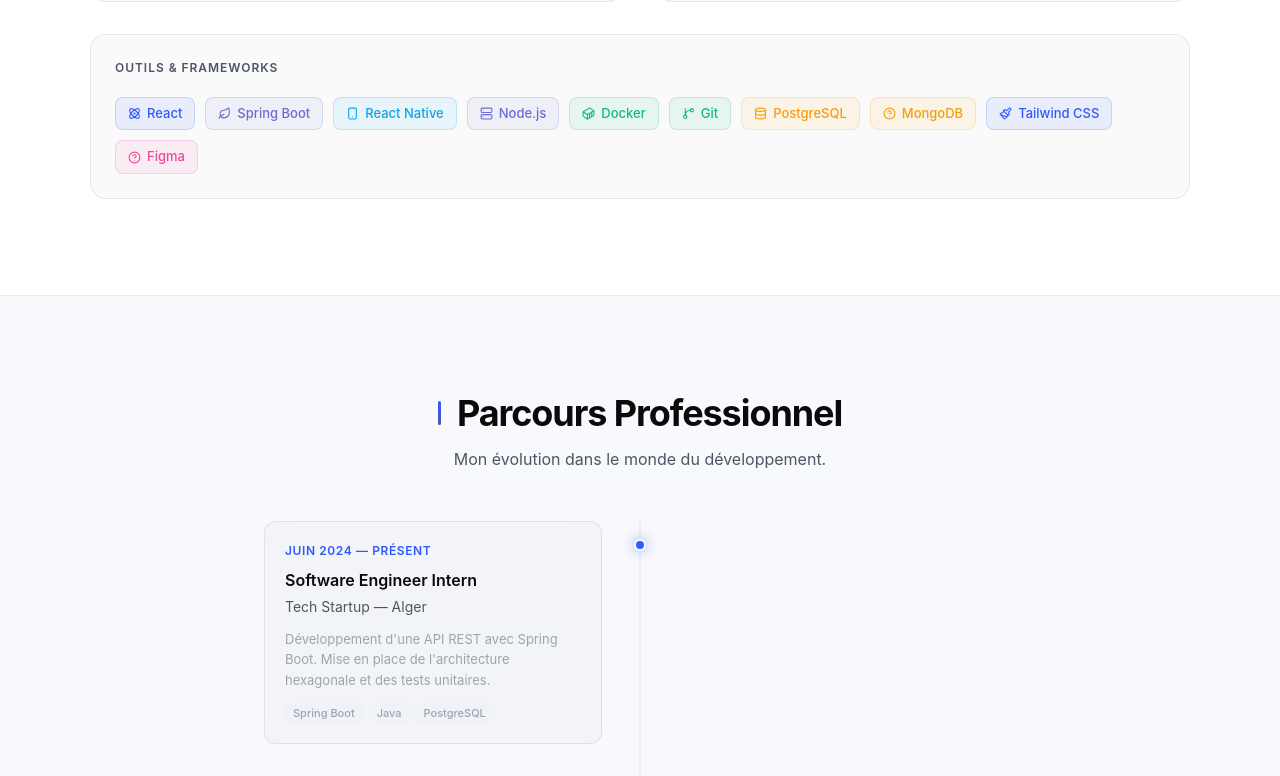
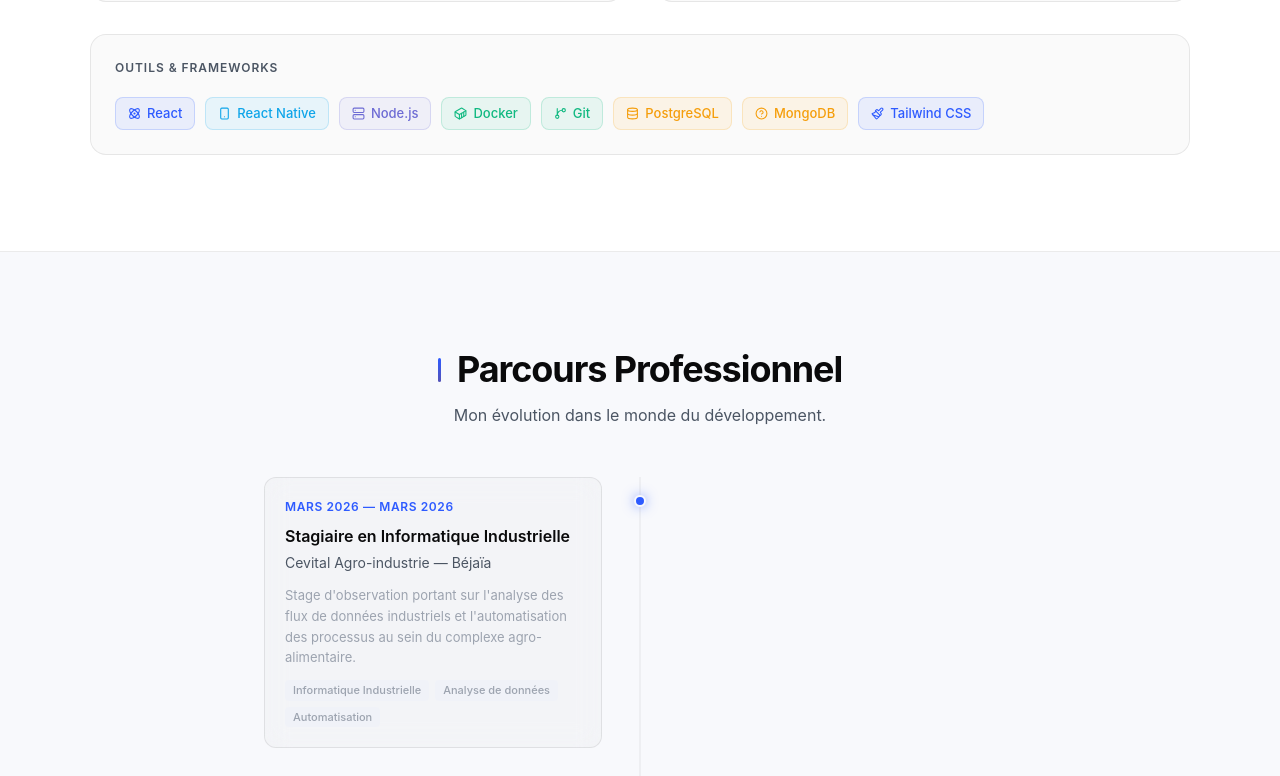
Before and after one commit to imenelc1/Portfolio, a React (Vite) app: page / in a window 1280 px wide. Shown: the part 2018-2794 px from the top of the page. Built offline with nearby package versions, Linux system fonts and the light colour scheme.

Commit message:
les leins de contact

```diff
--- a/package.json
+++ b/package.json
@@ -11,9 +11,10 @@
   },
   "dependencies": {
     "@tailwindcss/postcss": "^4.2.2",
-    "lucide-react": "^1.8.0",
+    "lucide-react": "^1.11.0",
     "react": "^19.2.4",
-    "react-dom": "^19.2.4"
+    "react-dom": "^19.2.4",
+    "react-icons": "^5.6.0"
   },
   "devDependencies": {
     "@eslint/js": "^9.39.4",
--- a/src/components/sections/ContactSection.jsx
+++ b/src/components/sections/ContactSection.jsx
@@ -5,7 +5,7 @@
 import { useState } from 'react'
 import { useLang } from '../../context/AppContext'
 import SectionHeader from '../ui/SectionHeader'
-
+import { FaLinkedin, FaGithub, FaEnvelope } from "react-icons/fa";
 export default function ContactSection() {
   const { t } = useLang()
 
@@ -54,9 +54,21 @@ export default function ContactSection() {
   }
 
   const socialLinks = [
-    { name: 'GitHub',   url: 'https://github.com/',    icon: '⌨️' },
-    { name: 'LinkedIn', url: 'https://linkedin.com/',  icon: '💼' },
-    { name: 'Twitter',  url: 'https://twitter.com/',   icon: '🐦' },
+    {
+      name: 'Email',
+      url: 'mailto:lakhdarchaouchimene@gmail.com',
+      icon: <FaEnvelope size={20} />
+    },
+    {
+      name: 'GitHub',
+      url: 'https://github.com/imenelc1',
+      icon: <FaGithub size={20} />
+    },
+    {
+      name: 'LinkedIn',
+      url: 'https://www.linkedin.com/in/imene-lakhdar-chaouch-234751385?utm_source=share_via&utm_content=profile&utm_medium=member_android',
+      icon: <FaLinkedin size={20} />
+    },
   ]
 
   return (
@@ -75,103 +87,10 @@ export default function ContactSection() {
           align="center"
         />
 
-        {/* Formulaire */}
-        <form
-          onSubmit={handleSubmit}
-          style={{
-            display: 'flex',
-            flexDirection: 'column',
-            gap: '1rem',
-          }}
-        >
-          {/* Email */}
-          <div>
-            <label style={{
-              display: 'block',
-              marginBottom: '0.5rem',
-              fontSize: '0.875rem',
-              color: 'var(--text-secondary)',
-              fontFamily: 'var(--font-grotesk)',
-              fontWeight: 500,
-            }}>
-              {t('contact.email_label')}
-            </label>
-            <input
-              type="email"
-              name="email"
-              value={formData.email}
-              onChange={handleChange}
-              required
-              style={inputStyle}
-              onFocus={e => e.target.style.borderColor = 'var(--accent)'}
-              onBlur={e => e.target.style.borderColor = 'var(--border-color)'}
-              placeholder="vous@exemple.com"
-            />
-          </div>
-
-          {/* Message */}
-          <div>
-            <label style={{
-              display: 'block',
-              marginBottom: '0.5rem',
-              fontSize: '0.875rem',
-              color: 'var(--text-secondary)',
-              fontFamily: 'var(--font-grotesk)',
-              fontWeight: 500,
-            }}>
-              {t('contact.message_label')}
-            </label>
-            <textarea
-              name="message"
-              value={formData.message}
-              onChange={handleChange}
-              required
-              rows={5}
-              style={{
-                ...inputStyle,
-                resize: 'vertical',
-                minHeight: '120px',
-              }}
-              onFocus={e => e.target.style.borderColor = 'var(--accent)'}
-              onBlur={e => e.target.style.borderColor = 'var(--border-color)'}
-              placeholder="Bonjour, j'ai un projet..."
-            />
-          </div>
-
-          {/* Bouton d'envoi */}
-          <button
-            type="submit"
-            disabled={status !== 'idle'}
-            style={{
-              background: status === 'success' ? '#22c55e' : 'var(--accent)',
-              color: '#fff',
-              border: 'none',
-              borderRadius: '10px',
-              padding: '0.875rem',
-              fontSize: '0.9375rem',
-              fontFamily: 'var(--font-grotesk)',
-              fontWeight: 600,
-              cursor: status !== 'idle' ? 'not-allowed' : 'pointer',
-              opacity: status === 'sending' ? 0.7 : 1,
-              transition: 'all 0.2s',
-            }}
-          >
-            {status === 'idle'    && t('contact.send')}
-            {status === 'sending' && t('contact.sending')}
-            {status === 'success' && `✓ ${t('contact.success')}`}
-          </button>
-        </form>
 
         {/* Liens sociaux */}
         <div style={{ marginTop: '3rem', textAlign: 'center' }}>
-          <p style={{
-            fontSize: '0.875rem',
-            color: 'var(--text-muted)',
-            marginBottom: '1rem',
-            fontFamily: 'var(--font-grotesk)',
-          }}>
-            {t('contact.or_find_me')}
-          </p>
+
           <div style={{
             display: 'flex',
             justifyContent: 'center',
--- a/src/data/Certifications.js
+++ b/src/data/Certifications.js
@@ -1,13 +1,13 @@
 export const certifications = [
-    {
-    id: 'az-900',
-    title: 'Azure Fundamentals',
-    issuer: 'Microsoft',
-    issuerIcon: 'Cloud',
-    type: 'certification',          // ← 'certification' ou 'badge'
-    date: { fr: 'Jan 2024', en: 'Jan 2024' },
-    badgeUrl: 'https://learn.microsoft.com/en-us/credentials/',
-    color: '#0078D4',
+   {
+    id: 'ibm-docker-certification',
+    type: 'certification',
+    title: 'Docker Essentials: A Developer Introduction',
+    issuer: 'IBM / Cognitive Class',
+    issuerIcon: 'Container',
+    date: { fr: '26 Avril 2026', en: 'April 26, 2026' },
+    badgeUrl: 'https://courses.cognitiveclass.ai/certificates/1d1956c59a874992aa0b9c10351713ea',
+    color: '#005D5D',
     verified: true,
     inProgress: false,
   },
@@ -47,4 +47,28 @@ export const certifications = [
     verified: true,
     inProgress: false,
   },
+  {
+    id: 'ms-data-analytics-intro',
+    title: "Premiers pas avec l'analyse de données",
+    issuer: 'Microsoft',
+    issuerIcon: 'BarChart3',
+    type: 'badge',
+    date: { fr: 'Avril 2026', en: 'April 2026' },
+    badgeUrl: 'https://learn.microsoft.com/api/achievements/share/fr-fr/imenelakhdarchaouch-7822/Q5MTFWTE?sharingId=94A323555CAF0631',
+    color: '#F2C811',
+    verified: true,
+    inProgress: false,
+  },
+  {
+    id: 'ms-power-bi-start',
+    title: 'Commencer à créer avec Power BI',
+    issuer: 'Microsoft',
+    issuerIcon: 'BarChart',
+    type: 'badge',
+    date: { fr: 'Avril 2026', en: 'April 2026' },
+    badgeUrl: 'https://learn.microsoft.com/api/achievements/share/fr-fr/imenelakhdarchaouch-7822/Q5MG9YXE?sharingId=94A323555CAF0631',
+    color: '#F2C811',
+    verified: true,
+    inProgress: false,
+  },
 ]
--- a/src/data/skills.js
+++ b/src/data/skills.js
@@ -16,7 +16,6 @@ export const programmingLanguages = [
 /* --- Frameworks & Outils --- */
 export const tools = [
   { name: 'React',        category: 'Frontend', icon: 'Atom'         },
-  { name: 'Spring Boot',  category: 'Backend',  icon: 'Leaf'         },
   { name: 'React Native', category: 'Mobile',   icon: 'Smartphone'   },
   { name: 'Node.js',      category: 'Backend',  icon: 'Server'       },
   { name: 'Docker',       category: 'DevOps',   icon: 'Container'    },
@@ -24,14 +23,13 @@ export const tools = [
   { name: 'PostgreSQL',   category: 'Database', icon: 'Database'     },
   { name: 'MongoDB',      category: 'Database', icon: 'CircleStack'  },
   { name: 'Tailwind CSS', category: 'Frontend', icon: 'Paintbrush'   },
-  { name: 'Figma',        category: 'Design',   icon: 'Figma'        },
 ]
 
 export const humanLanguages = [
   {
     name:    { fr: 'Arabe',    en: 'Arabic'   },
     level:   { fr: 'Natif',    en: 'Native'   },
-    icon:    'MessageCircle', // pas de flag → icône neutre
+    icon:    'MessageCircle',
     percent: 100,
   },
   {
@@ -53,57 +51,57 @@ export const humanLanguages = [
    ============================================================ */
 export const experiences = [
   {
-    id: 'se-intern',
+    id: 'internship-cevital',
     title: {
-      fr: 'Software Engineer Intern',
-      en: 'Software Engineer Intern',
+      fr: 'Stagiaire en Informatique Industrielle',
+      en: 'Industrial IT Intern',
     },
-    company: 'Tech Startup — Alger',
+    company: 'Cevital Agro-industrie — Béjaïa',
     period: {
-      start: { fr: 'Juin 2024', en: 'June 2024' },
-      end:   null, // null = "Présent" / "Present"
+      start: { fr: 'Mars 2026', en: 'March 2026' },
+      end:   { fr: 'Mars 2026', en: 'March 2026' },
     },
     description: {
-      fr: 'Développement d\'une API REST avec Spring Boot. Mise en place de l\'architecture hexagonale et des tests unitaires.',
-      en: 'Development of a REST API with Spring Boot. Implementation of hexagonal architecture and unit tests.',
+      fr: 'Stage d\'observation portant sur l\'analyse des flux de données industriels et l\'automatisation des processus au sein du complexe agro-alimentaire.',
+      en: 'Observation internship focused on analyzing industrial data flows and process automation within the food processing complex.',
     },
-    tags: ['Spring Boot', 'Java', 'PostgreSQL'],
+    tags: ['Informatique Industrielle', 'Analyse de données', 'Automatisation'],
     type: 'work',
   },
   {
-    id: 'gl-student',
+    id: 'engineering-student',
     title: {
-      fr: 'Étudiante en Génie Logiciel',
+      fr: 'Élève Ingénieur en Génie Logiciel',
       en: 'Software Engineering Student',
     },
-    company: 'Université — 4ème année',
+    company: 'Université de Béjaïa',
     period: {
-      start: { fr: 'Sept 2021', en: 'Sept 2021' },
-      end:   null,
+      start: { fr: 'Sept 2022', en: 'Sept 2022' },
+      end:   { fr: 'Juin 2027', en: 'June 2027' },
     },
     description: {
-      fr: 'Formation en architecture logicielle, base de données, algorithmique avancée, et génie logiciel agile.',
-      en: 'Training in software architecture, databases, advanced algorithms, and agile software engineering.',
+      fr: 'Cycle d\'ingénieur de 5 ans spécialisé en Génie Logiciel. Focus sur l\'architecture système, le développement mobile (React Native) et les technologies Cloud.',
+      en: '5-year engineering cycle specialized in Software Engineering. Focus on system architecture, mobile development (React Native), and Cloud technologies.',
     },
-    tags: ['Architecture', 'Agile', 'Algorithmique'],
+    tags: ['Génie Logiciel', 'Java', 'React Native', 'Cloud'],
     type: 'education',
   },
   {
-    id: 'fullstack-junior',
+    id: 'bac-degree',
     title: {
-      fr: 'Full Stack Junior',
-      en: 'Junior Full Stack Developer',
+      fr: 'Baccalauréat',
+      en: 'High School Diploma',
     },
-    company: 'Digital Agency',
+    company: 'Lycée Chouhada Annani — Béjaïa',
     period: {
-      start: { fr: 'Jan 2023', en: 'Jan 2023' },
-      end:   { fr: 'Mai 2024', en: 'May 2024' },
+      start: { fr: 'Sept 2019', en: 'Sept 2019' },
+      end:   { fr: 'Juin 2022', en: 'June 2022' },
     },
     description: {
-      fr: 'Conception et développement d\'interfaces React, intégration d\'APIs, optimisation des performances.',
-      en: 'Design and development of React interfaces, API integration, performance optimization.',
+      fr: 'Diplôme du Baccalauréat avec mention.',
+      en: 'High School Diploma with honors.',
     },
-    tags: ['React', 'Node.js', 'MongoDB'],
-    type: 'work',
+    tags: ['Sciences', 'Mathématiques'],
+    type: 'education',
   },
 ]
--- a/src/i18n/translations.js
+++ b/src/i18n/translations.js
@@ -86,12 +86,6 @@ export const translations = {
     contact: {
       title:       'Travaillons Ensemble',
       subtitle:    'Vous avez un projet ? Je suis disponible pour des collaborations.',
-      email_label: 'Votre email',
-      message_label: 'Votre message',
-      send:        'Envoyer le message',
-      sending:     'Envoi en cours...',
-      success:     'Message envoyé !',
-      or_find_me:  'Ou retrouvez-moi sur',
     },
 
     // Footer
@@ -159,12 +153,7 @@ export const translations = {
     contact: {
       title:         'Let\'s Work Together',
       subtitle:      'Have a project in mind? I\'m open to collaborations.',
-      email_label:   'Your email',
-      message_label: 'Your message',
-      send:          'Send message',
-      sending:       'Sending...',
-      success:       'Message sent!',
-      or_find_me:    'Or find me on',
+
     },
 
     footer: {
```
Also changed, not shown: 1 other file (tests, documents, lock files or other folders).
